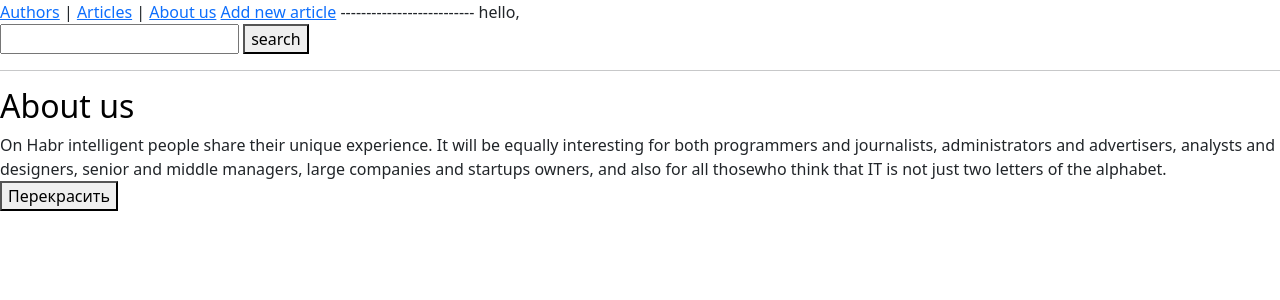
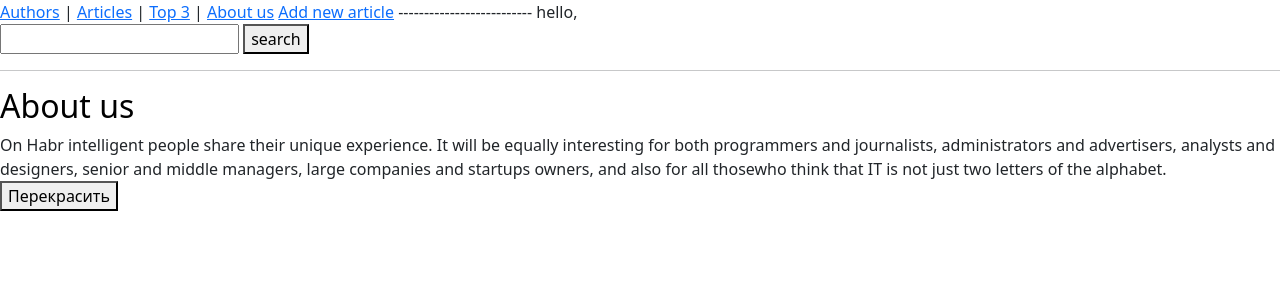
Before and after one commit to AyzKM/habr, a Django app: page /about/ in a window 1280 px wide. Shown: the top 300 px of the page. Run offline with Django 3.2, Linux system fonts and the light colour scheme; some libraries are stand-ins or nearby versions.

Commit message:
added top 3 view

```diff
--- a/core/templates/base.html
+++ b/core/templates/base.html
@@ -19,6 +19,7 @@
 <body>
     <a href="{% url 'authors' %}">Authors</a> |
     <a href="{% url 'articles' %}">Articles</a> |
+    <a href="{% url 'top' %}">Top 3</a> |
     <a href="{% url 'about' %}">About us</a>
     <a href="{% url 'article-add' %}">Add new article</a>
     --------------------------
--- a/core/views.py
+++ b/core/views.py
@@ -88,3 +88,7 @@ def search(request):
         is_active=True
     ) #LIKE
     return render(request, "articles.html", {"articles":articles})
+
+def top(request):
+    articles = Article.objects.filter(is_active=True).order_by("-views")[:3]
+    return render(request, "articles.html", {"articles": articles})
--- a/habr/urls.py
+++ b/habr/urls.py
@@ -33,6 +33,7 @@ urlpatterns = [
     path("article/<int:id>/delete", article_delete, name='article-delete'),
     path("article/<int:id>/hide", article_hide, name='article-hide'),
     path("search/", search, name='search'),
+    path("top/", top, name="top"),
 
 ]   + static(settings.STATIC_URL, document_root=settings.STATIC_ROOT) \
     + static(settings.MEDIA_URL, document_root=settings.MEDIA_ROOT)
```
